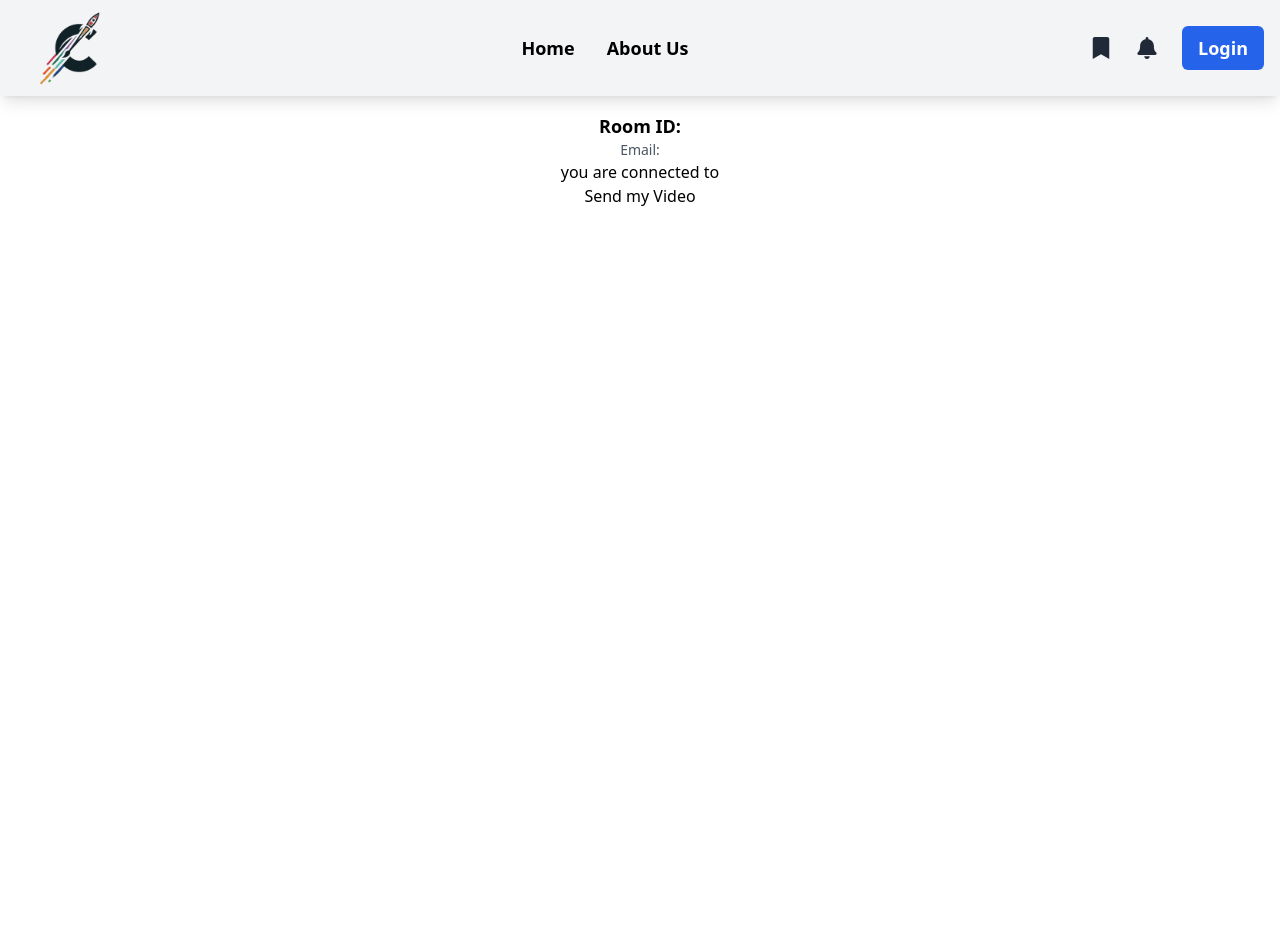
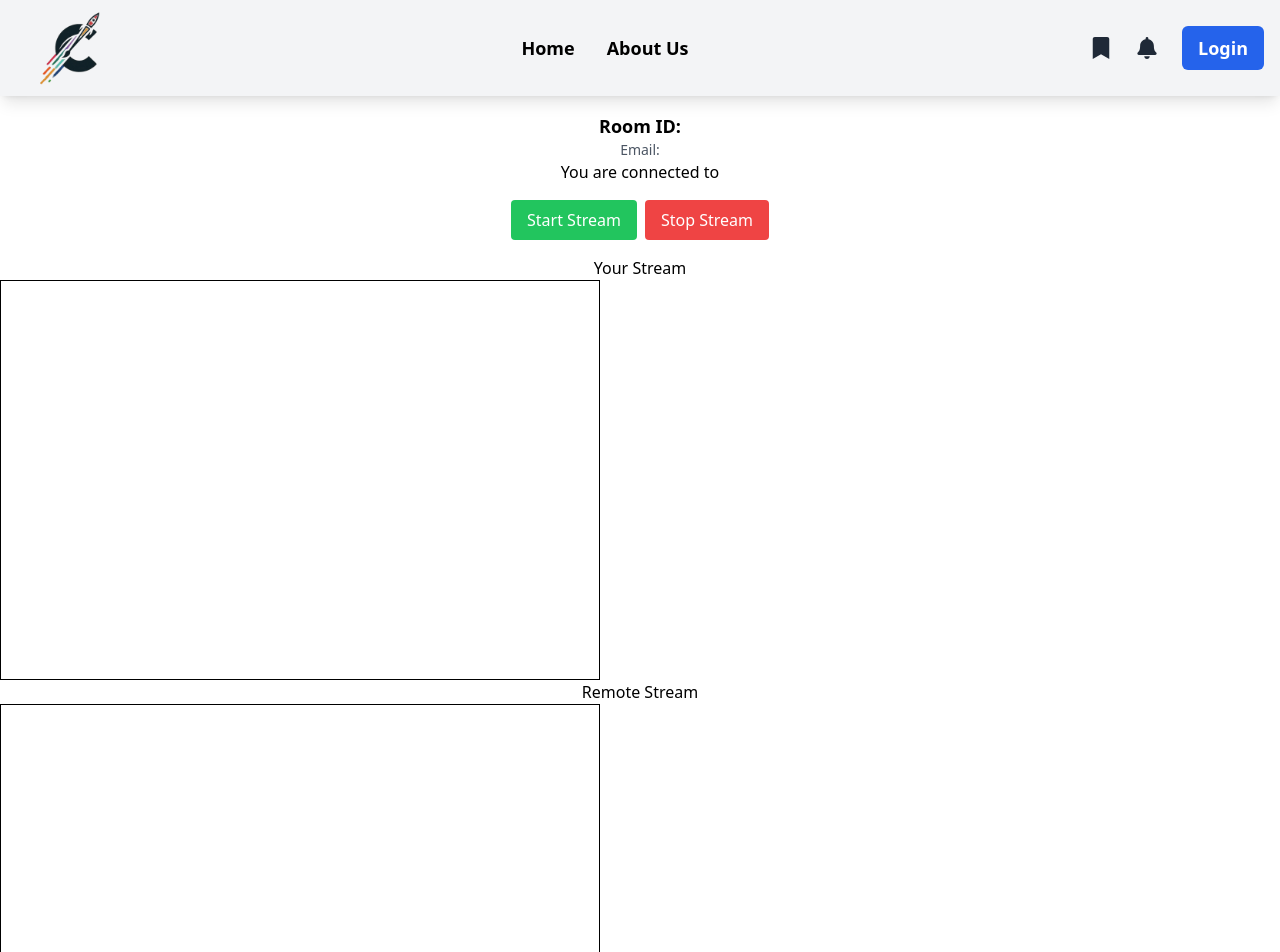
Before and after one commit to utkaX/Job-Interview, a React (Vite) app in the folder react/: page /interview in a window 1280 px wide. Shown: the top 952 px of the page. Built offline with nearby package versions, Linux system fonts and the light colour scheme; no server answers.

Commit message:
some changes in interview room

```diff
--- a/react/src/components/InterviewRoom.jsx
+++ b/react/src/components/InterviewRoom.jsx
@@ -1,8 +1,7 @@
-import React, { useEffect, useState } from "react";
+import React, { useEffect, useState, useRef, useCallback } from "react";
 import { useLocation } from "react-router-dom";
 import { useSocket } from "../context/Socket";
 import { usePeer } from "../context/Peer";
-import ReactPlayer from "react-player";
 
 const InterviewRoom = () => {
   const { socket } = useSocket();
@@ -14,83 +13,190 @@ const InterviewRoom = () => {
     sendStream,
     remoteStream,
   } = usePeer();
+
   const [myStream, setMyStream] = useState(null);
+  const [isStreaming, setIsStreaming] = useState(false);
   const [remoteEmailId, setRemoteEmailId] = useState(null);
+  const [isRemoteStreamActive, setIsRemoteStreamActive] = useState(true);
 
   const location = useLocation();
   const queryParams = new URLSearchParams(location.search);
   const roomId = queryParams.get("roomId");
   const emailid = queryParams.get("email");
 
-  const handleNewUserJoined = async (data) => {
+  const localVideoRef = useRef(null);
+  const remoteVideoRef = useRef(null);
+
+  const handleNewUserJoined = useCallback(
+    async (data) => {
       const { email } = data;
-    console.log("new user joined ", email);
+      console.log("New user joined:", email);
       const offer = await createOffer();
       socket.emit("call-user", { email, offer });
       setRemoteEmailId(email);
-  };
+    },
+    [createOffer, socket]
+  );
 
-  const handleIncomingCall = async (data) => {
+  const handleIncomingCall = useCallback(
+    async (data) => {
       const { from, offer } = data;
-    console.log("Incoming Call from", from, offer);
+      console.log("Incoming Call from", from);
       const ans = await createAnswer(offer);
       socket.emit("call-accepted", { email: from, ans });
       setRemoteEmailId(from);
-  };
+    },
+    [createAnswer, socket]
+  );
 
-  const handleCallAccepted = async (data) => {
+  const handleCallAccepted = useCallback(
+    async (data) => {
       const { ans } = data;
-    console.log("call got accepted", ans);
+      console.log("Call got accepted", ans);
       await setRemoteAns(ans);
-  };
+    },
+    [setRemoteAns]
+  );
 
   useEffect(() => {
     socket.on("user-joined", handleNewUserJoined);
-    socket.on("incoming-call", handleIncomingCall); // Fixed typo here
+    socket.on("incoming-call", handleIncomingCall);
     socket.on("call-accepted", handleCallAccepted);
 
-    // Cleanup socket event listeners
     return () => {
       socket.off("user-joined", handleNewUserJoined);
-      socket.off("incoming-call", handleIncomingCall); // Fixed typo here
+      socket.off("incoming-call", handleIncomingCall);
       socket.off("call-accepted", handleCallAccepted);
     };
-  }, [socket]); // Reduced dependencies to socket
+  }, [socket, handleNewUserJoined, handleIncomingCall, handleCallAccepted]);
 
-  const getUserMediaStream = async () => {
+  const getUserMediaStream = useCallback(async () => {
+    try {
       const stream = await navigator.mediaDevices.getUserMedia({
         audio: true,
         video: true,
       });
+      setMyStream(stream);
+      if (localVideoRef.current) {
+        localVideoRef.current.srcObject = stream;
+      }
+    } catch (error) {
+      console.error("Error accessing user media", error);
+    }
+  }, []);
 
-    setMyStream(stream);
-  };
+  const stopStream = useCallback(() => {
+    if (myStream) {
+      myStream.getTracks().forEach((track) => track.stop());
+      setIsStreaming(false);
+    }
+  }, [myStream]);
 
-  const hadleNegositation = () => {
+  const startStream = useCallback(() => {
+    if (myStream) {
+      sendStream(myStream);
+      setIsStreaming(true);
+    } else {
+      getUserMediaStream(); // Attempt to get the stream again if it's not available
+    }
+  }, [myStream, sendStream, getUserMediaStream]);
+
+  const handleNegotiation = useCallback(() => {
     const localOffer = peer.localDescription;
     socket.emit("call-user", { email: remoteEmailId, offer: localOffer });
+  }, [peer, remoteEmailId, socket]);
+
+  useEffect(() => {
+    peer.addEventListener("negotiationneeded", handleNegotiation);
+    return () => {
+      peer.removeEventListener("negotiationneeded", handleNegotiation);
     };
-  useEffect(() => {
-    peer.addEventListener("negotiationneeded", hadleNegositation);
-    return () => {
-      peer.removeEventListener("negotiationneeded", hadleNegositation);
-    };
-  }, [hadleNegositation]);
+  }, [handleNegotiation, peer]);
+
   useEffect(() => {
     getUserMediaStream();
-  }, []);
+  }, [getUserMediaStream]);
+
+  // Update remote video srcObject when a remote stream is available
+  useEffect(() => {
+    if (remoteStream && remoteVideoRef.current) {
+      remoteVideoRef.current.srcObject = remoteStream;
+      setIsRemoteStreamActive(true);
+      remoteStream.getTracks().forEach((track) => {
+        track.addEventListener("ended", () => {
+          console.log("Remote stream ended");
+          setIsRemoteStreamActive(false);
+        });
+      });
+    }
+  }, [remoteStream]);
 
   return (
-    <>
     <div className="mt-4 text-center">
       <h2 className="text-lg font-bold">Room ID: {roomId}</h2>
       <h3 className="text-sm text-gray-600">Email: {emailid}</h3>
-        <h3> you are connected to {remoteEmailId}</h3>
-        <button onClick={(e) => sendStream(myStream)}>Send my Video</button>
-        <ReactPlayer url={myStream} playing muted />
-        <ReactPlayer url={remoteStream} playing />
+      <h3>You are connected to {remoteEmailId}</h3>
+
+      {/* Buttons to start/stop video stream */}
+      <div className="my-4">
+        <button
+          onClick={startStream}
+          disabled={isStreaming}
+          className="px-4 py-2 bg-green-500 text-white rounded mr-2"
+        >
+          Start Stream
+        </button>
+        <button
+          onClick={stopStream}
+          disabled={!isStreaming}
+          className="px-4 py-2 bg-red-500 text-white rounded"
+        >
+          Stop Stream
+        </button>
       </div>
-    </>
+
+      {/* Local Video Stream */}
+      <div>
+        <h3>Your Stream</h3>
+        <video
+          ref={localVideoRef}
+          autoPlay
+          playsInline
+          muted
+          style={{ width: "600px", height: "400px", border: "1px solid black" }}
+        />
+      </div>
+
+      {/* Remote Video Stream */}
+      <div>
+        <h3>Remote Stream</h3>
+        {isRemoteStreamActive ? (
+          <video
+            ref={remoteVideoRef}
+            autoPlay
+            playsInline
+            style={{
+              width: "600px",
+              height: "400px",
+              border: "1px solid black",
+            }}
+          />
+        ) : (
+          <div
+            style={{
+              width: "600px",
+              height: "400px",
+              backgroundColor: "black",
+              display: "flex",
+              alignItems: "center",
+              justifyContent: "center",
+            }}
+          >
+            <h4 className="text-white">Remote Stream Ended</h4>
+          </div>
+        )}
+      </div>
+    </div>
   );
 };
 
--- a/react/src/context/Peer.jsx
+++ b/react/src/context/Peer.jsx
@@ -4,7 +4,10 @@ const PeerContext = React.createContext(null);
 export const usePeer = () => React.useContext(PeerContext);
 
 export const PeerProvider = (props) => {
-  const [remoteStream, setRemotStream] = useState(null);
+  const [remoteStream, setRemoteStream] = useState(null);
+
+  // Initialize Peer Connection
+
   const peer = useMemo(
     () =>
       new RTCPeerConnection({
@@ -20,12 +23,14 @@ export const PeerProvider = (props) => {
     []
   );
 
+  // Create Offer
   const createOffer = async () => {
     const offer = await peer.createOffer();
     await peer.setLocalDescription(offer);
     return offer;
   };
 
+  // Create Answer
   const createAnswer = async (offer) => {
     await peer.setRemoteDescription(offer);
     const answer = await peer.createAnswer();
@@ -33,30 +38,34 @@ export const PeerProvider = (props) => {
     return answer;
   };
 
-  const sendStream = async (stream) => {
+  // Send Stream (Attach tracks to peer)
+  const sendStream = (stream) => {
     const tracks = stream.getTracks();
-    for (const track of tracks) {
+    tracks.forEach((track) => {
       peer.addTrack(track, stream);
-    }
+    });
   };
 
+  // Set Remote Answer
   const setRemoteAns = async (ans) => {
     await peer.setRemoteDescription(ans);
   };
 
-  const handleTrackEvent = (ev)=>{
-    const streams = ev.streams;
-    setRemotStream(streams[0]);
-  }
+  // Handle Track Event (Receiving remote streams)
+  const handleTrackEvent = (ev) => {
+    const [stream] = ev.streams;
+    setRemoteStream(stream);
+  };
 
+  // Add event listener for 'track'
   useEffect(() => {
     peer.addEventListener("track", handleTrackEvent);
 
-    return ()=>{
-        peer.removeEventListener("track", handleTrackEvent);
-    }
-  }, [handleTrackEvent,peer,]);
-
+    return () => {
+      peer.removeEventListener("track", handleTrackEvent);
+      peer.close();  // Clean up the peer connection
+    };
+  }, [peer]);
 
   return (
     <PeerContext.Provider
```
Also changed, not shown: 1 other file (tests, documents, lock files or other folders). Lines whose indentation alone changed are shown as unchanged.
